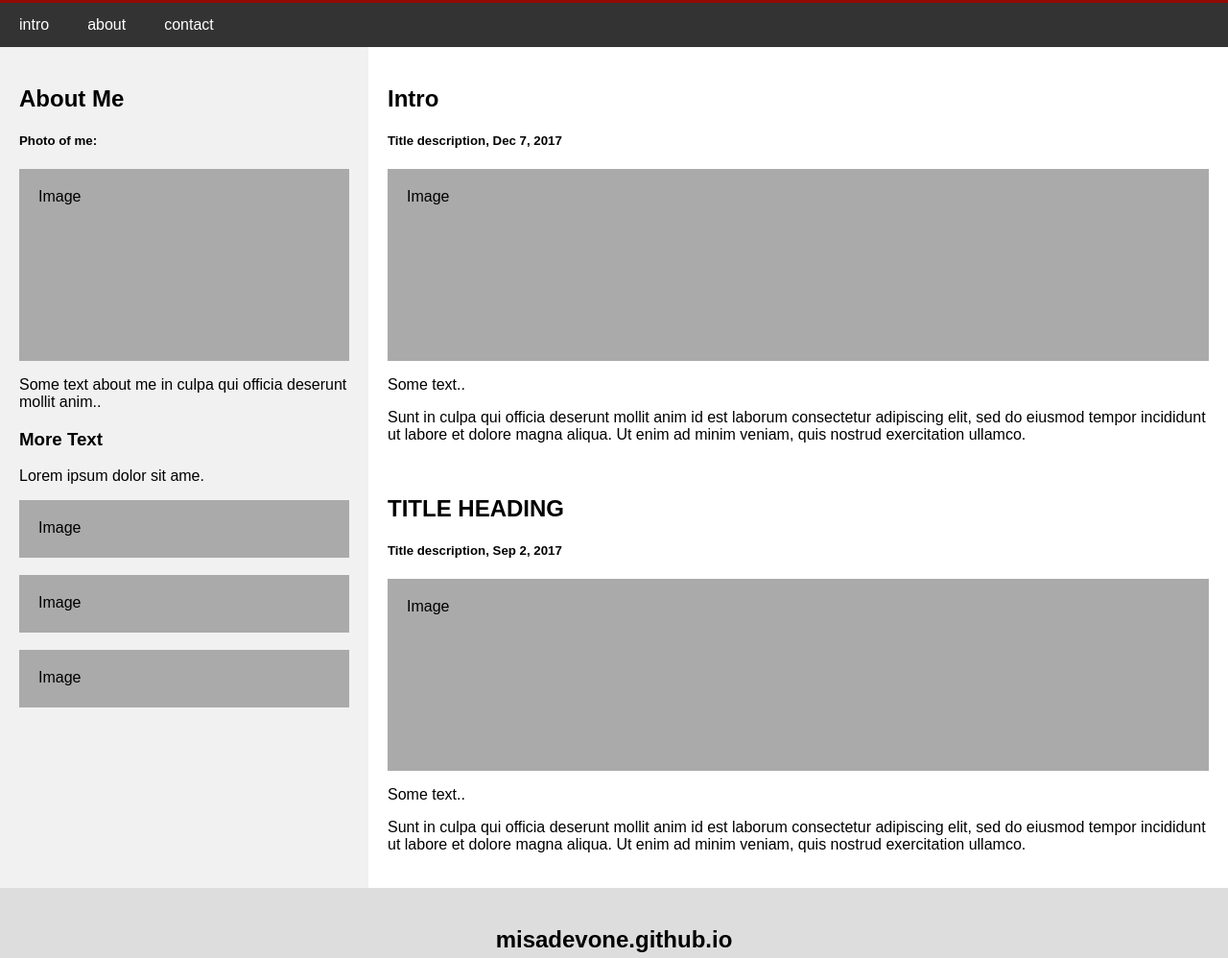
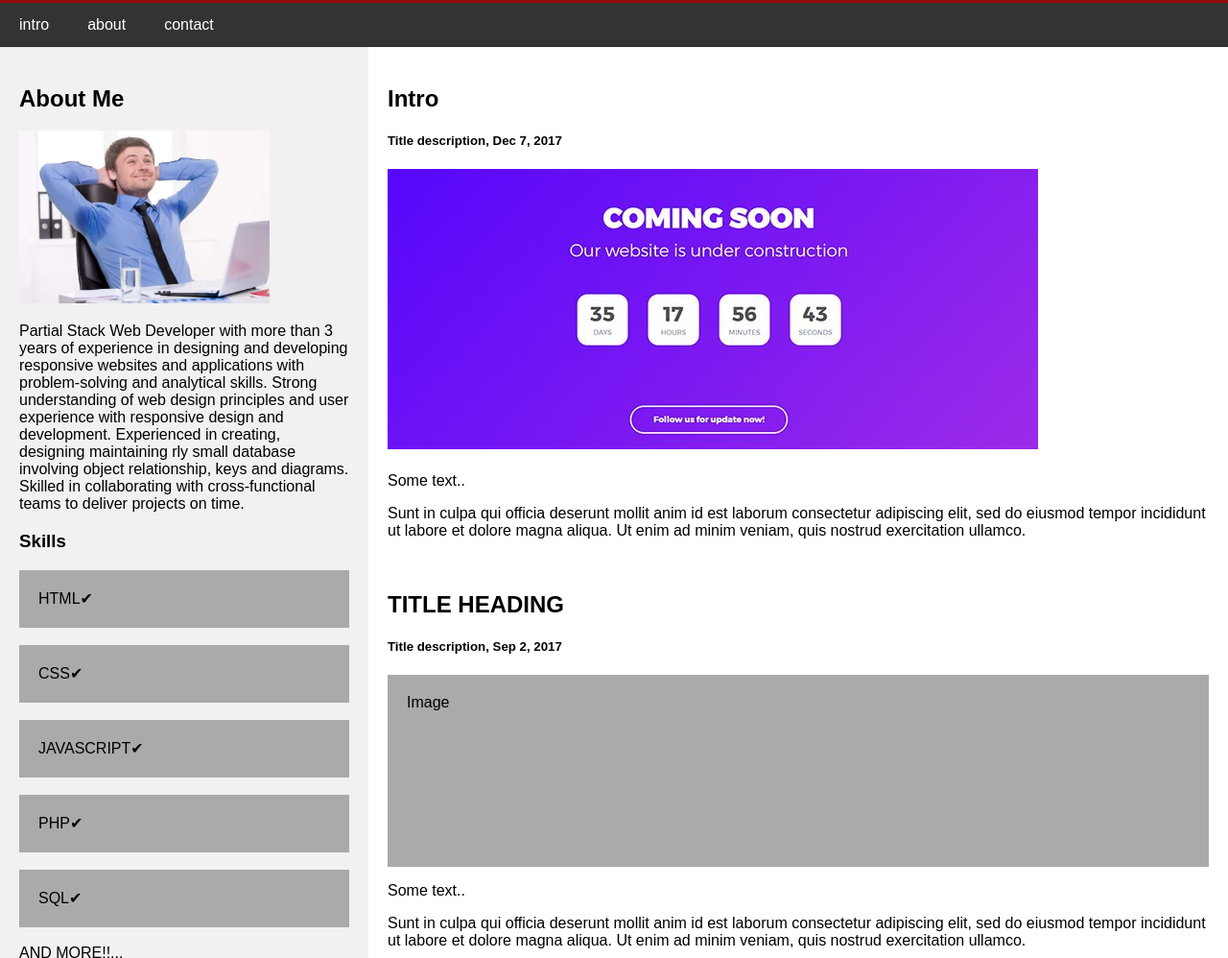
Before and after one commit to misadevone/hi, a plain HTML site: page index.html in a window 1280 px wide. Shown: the part 311-1309 px from the top of the page at 96% size. Drawn offline with Linux system fonts and the light colour scheme.

Commit message:
Add files via upload

```diff
--- a/index.html
+++ b/index.html
@@ -29,14 +29,20 @@
 <div class="row">
   <div class="side">
     <h2>About Me</h2>
-    <h5>Photo of me:</h5>
-    <div class="fakeimg" style="height:200px;">Image</div>
-    <p>Some text about me in culpa qui officia deserunt mollit anim..</p>
-    <h3>More Text</h3>
-    <p>Lorem ipsum dolor sit ame.</p>
-    <div class="fakeimg" style="height:60px;">Image</div><br>
-    <div class="fakeimg" style="height:60px;">Image</div><br>
-    <div class="fakeimg" style="height:60px;">Image</div>
+    <!-- <h5>Photo of me:</h5> -->
+    <img src="img/profile-pic.jpg" height="180px"><br>
+    <p>Partial Stack Web Developer with more than 3 years of experience in designing and developing
+      responsive websites and applications with problem-solving and analytical skills. Strong understanding of
+      web design principles and user experience with responsive design and development. Experienced in
+      creating, designing maintaining rly small database involving object relationship, keys and
+      diagrams. Skilled in collaborating with cross-functional teams to deliver projects on time.</p>
+    <h3>Skills</h3>
+    <div class="fakeimg" style="height:60px;">HTML✔</div><br>
+    <div class="fakeimg" style="height:60px;">CSS✔</div><br>
+    <div class="fakeimg" style="height:60px;">JAVASCRIPT✔</div><br>
+    <div class="fakeimg" style="height:60px;">PHP✔</div><br>
+    <div class="fakeimg" style="height:60px;">SQL✔</div><br>
+    AND MORE!!...
   </div>
 
   <div class="main" id="main-content">
@@ -53,7 +59,7 @@
 <div class="content" id="content-intro" style="display:none;">
   <h2>Intro</h2>
     <h5>Title description, Dec 7, 2017</h5>
-    <div class="fakeimg" style="height:200px;">Image</div>
+    <div class="" style="height:300px;"><img src='img/coming-soon-4.jpg'/></div>
     <p>Some text..</p>
     <p>Sunt in culpa qui officia deserunt mollit anim id est laborum consectetur adipiscing elit, sed do eiusmod tempor incididunt ut labore et dolore magna aliqua. Ut enim ad minim veniam, quis nostrud exercitation ullamco.</p>
     <br>
@@ -75,9 +81,8 @@
 <div class="content" id="content-contact" style="display:none;">
   <h2>Contact</h2>
     <h5>Title description, Dec 7, 2017</h5>
-    <div class="fakeimg" style="height:200px;">Image</div>
-    <p>Some text..</p>
-    <p>Sunt in culpa qui officia deserunt mollit anim id est laborum consectetur adipiscing elit, sed do eiusmod tempor incididunt ut labore et dolore magna aliqua. Ut enim ad minim veniam, quis nostrud exercitation ullamco.</p>
+    <div class="fakeimg" style="height:200px;"><h1>misaworkietime@gmail.com</h1></div>
+    <p>feel free to send me email....</p>
 </div>
 
 <!-- sekadar konten end -->
```
Also changed, not shown: img/coming-soon-4.jpg (added), img/profile-pic.jpg (added).
